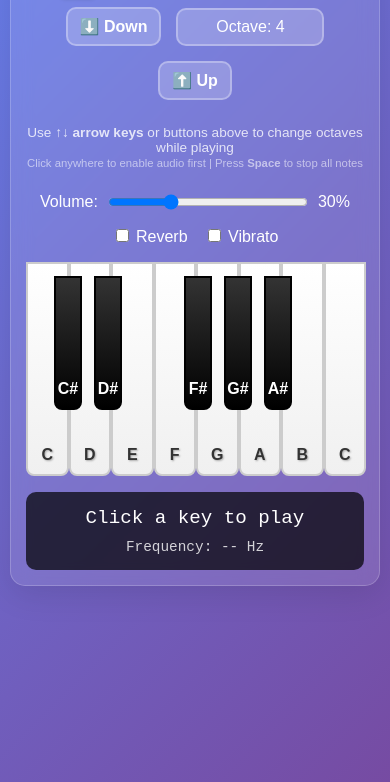
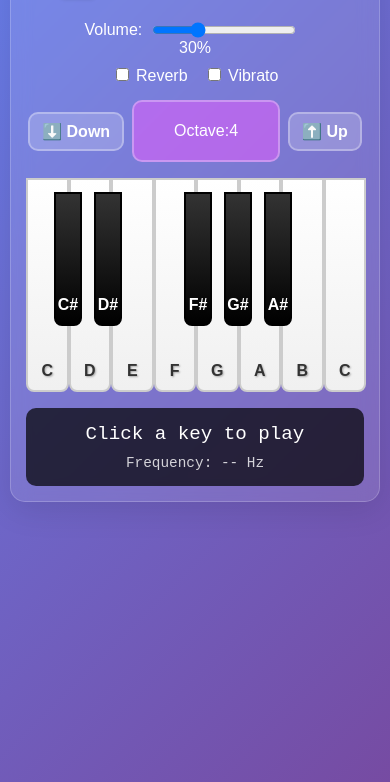
Before and after one commit to DioLps/oscilator-piano-test, a plain HTML site: page index.html in a window 390 px wide. Shown: the part 82-864 px from the top of the page. Drawn offline with Linux system fonts and the light colour scheme.

Commit message:
refactor: Organize HTML structure and enhance CSS styles for better layout and spacing

```diff
--- a/index.html
+++ b/index.html
@@ -12,7 +12,7 @@
 
 <body>
   <div class="container">
-    <h1>🎹 Interactive Piano</h1>
+    <h1 class="title">🎹 Interactive Piano</h1>
 
     <div class="controls">
       <div class="octave-controls">
@@ -32,6 +32,7 @@
           <br>Use <strong>A, S, D, F, G, H, J AND K</strong> keys to play white notes
         </small>
       </div>
+      <div class="settings">
         <div class="volume-control">
           <label for="volume">Volume: </label>
           <input type="range" id="volume" class="volume-slider" min="0" max="100" value="30">
@@ -40,6 +41,7 @@
         <div class="effect-box">
           <label><input type="checkbox" id="reverb-toggle" /> Reverb</label>
           <label><input type="checkbox" id="vibrato-toggle" /> Vibrato</label>
+        </div>
       </div>
     </div> <!-- end of controls -->
 
--- a/style.css
+++ b/style.css
@@ -187,6 +187,7 @@ h1 {
   flex-wrap: wrap;
   justify-content: center;
   width: 100%;
+    margin-bottom: .5rem;
 }
 
 .volume-slider {
@@ -224,6 +225,13 @@ h1 {
     font-size: 0.85em;
   }
 
+  .octave-controls {
+    gap: 8px;
+    flex-wrap: nowrap;
+    order: 1;
+    margin-bottom: 0;
+  }
+
   .octave-btn {
     padding: 8px 12px;
     font-size: 1em;
@@ -232,6 +240,15 @@ h1 {
   .octave-display {
     font-size: 1em;
     padding: 8px 12px;
+    min-height: 2.625rem;
+    display: flex;
+    align-items: center;
+    justify-content: center;
+    background-color: rgba(235, 90, 255, 0.5);
+  }
+
+  .settings {
+    order: 0;
   }
 
   .current-note {
@@ -255,7 +272,11 @@ h1 {
     position: absolute;
   }
 
-  .keys-help {
+  .instructions {
     display: none;
   }
+
+  .title {
+    margin-bottom: 1.5rem;
+  }
 }
```
Lines whose indentation alone changed are shown as unchanged.
